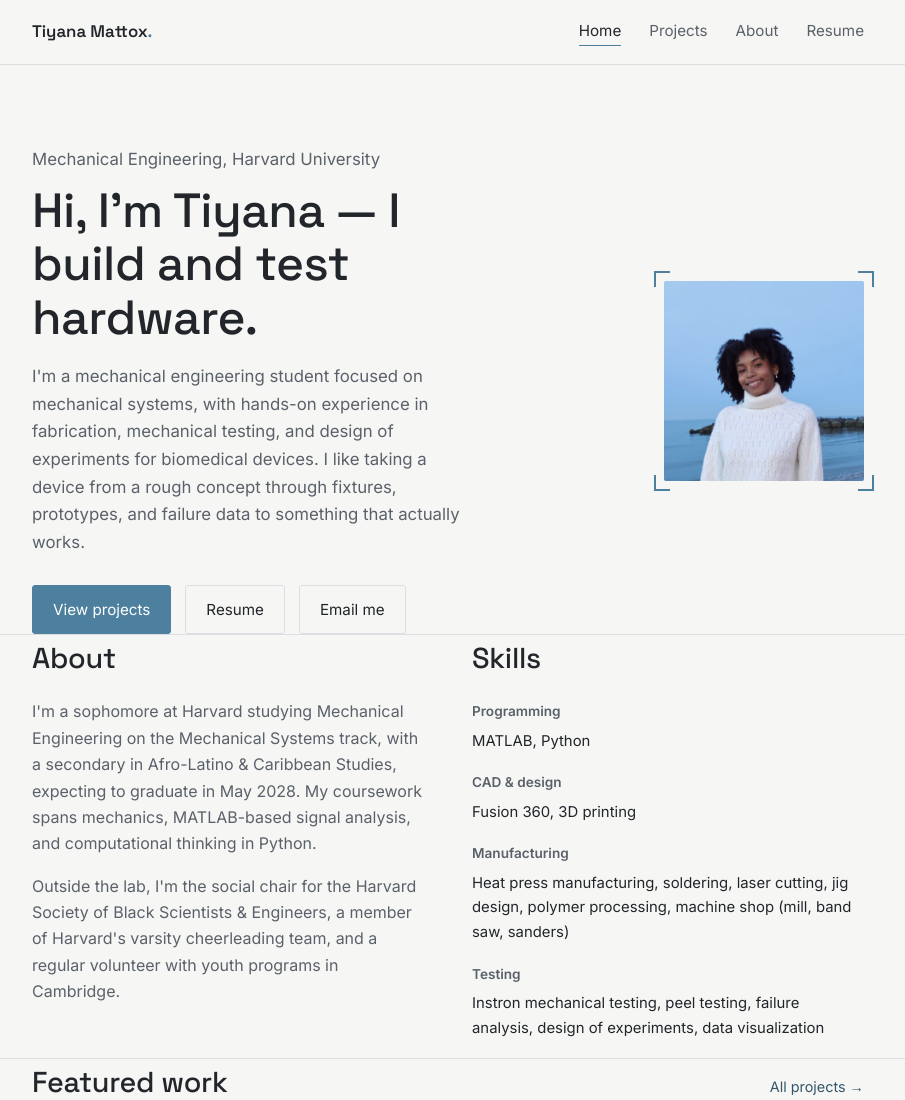
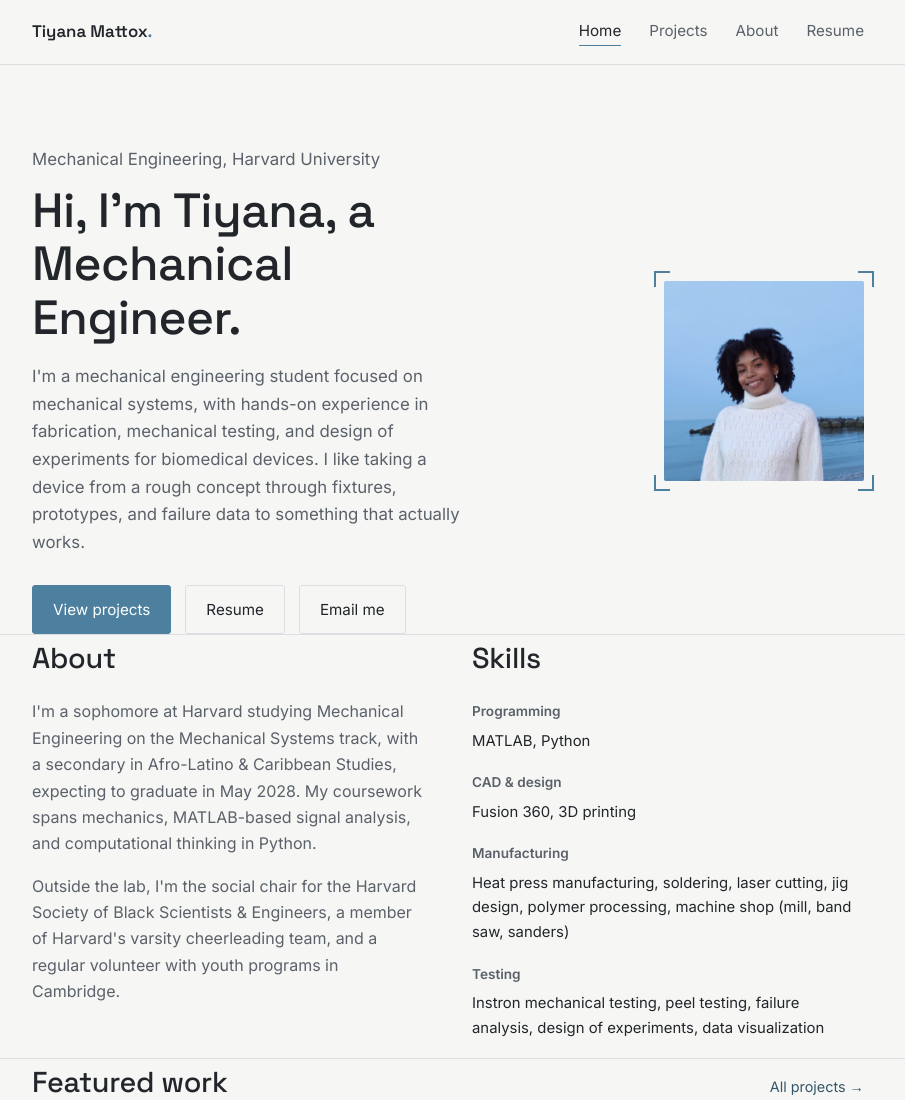
Before and after one commit to tiyanamattox12-coder/Tmattoxportfolio, a plain HTML site: page index.html in a window 1280 px wide. Shown: the top 1100 px of the page, without its empty margins (192-1097 px from the left). Drawn offline with Linux system fonts and the light colour scheme.

Commit message:
Update introduction header in index.html

```diff
--- a/index.html
+++ b/index.html
@@ -150,7 +150,7 @@
     <div class="hero-grid">
       <div>
         <p class="eyebrow">Mechanical Engineering, Harvard University</p>
-        <h1>Hi, I'm Tiyana — I build and test hardware.</h1>
+        <h1>Hi, I'm Tiyana, a Mechanical Engineer.</h1>
         <p>I'm a mechanical engineering student focused on mechanical systems, with hands-on experience in fabrication, mechanical testing, and design of experiments for biomedical devices. I like taking a device from a rough concept through fixtures, prototypes, and failure data to something that actually works.</p>
         <div class="cta-row">
           <a class="btn primary" href="projects.html">View projects</a>
```
